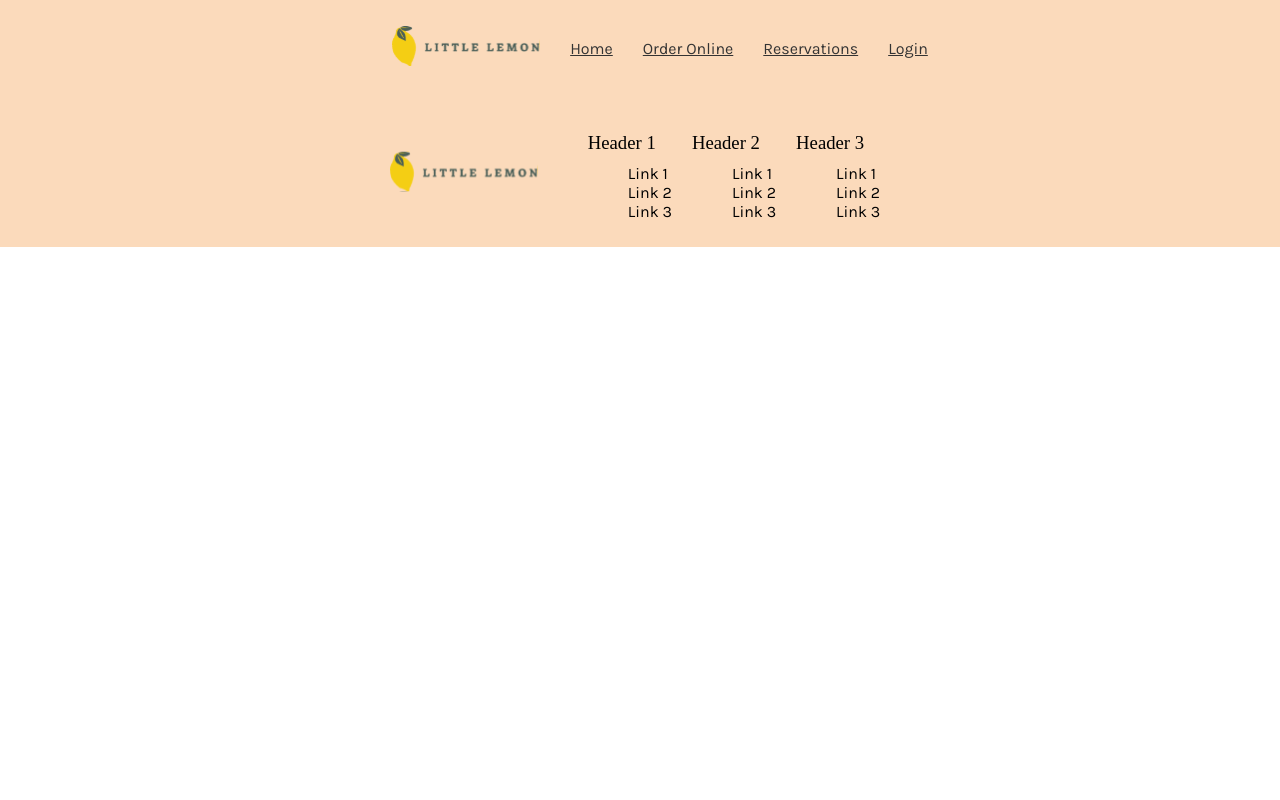
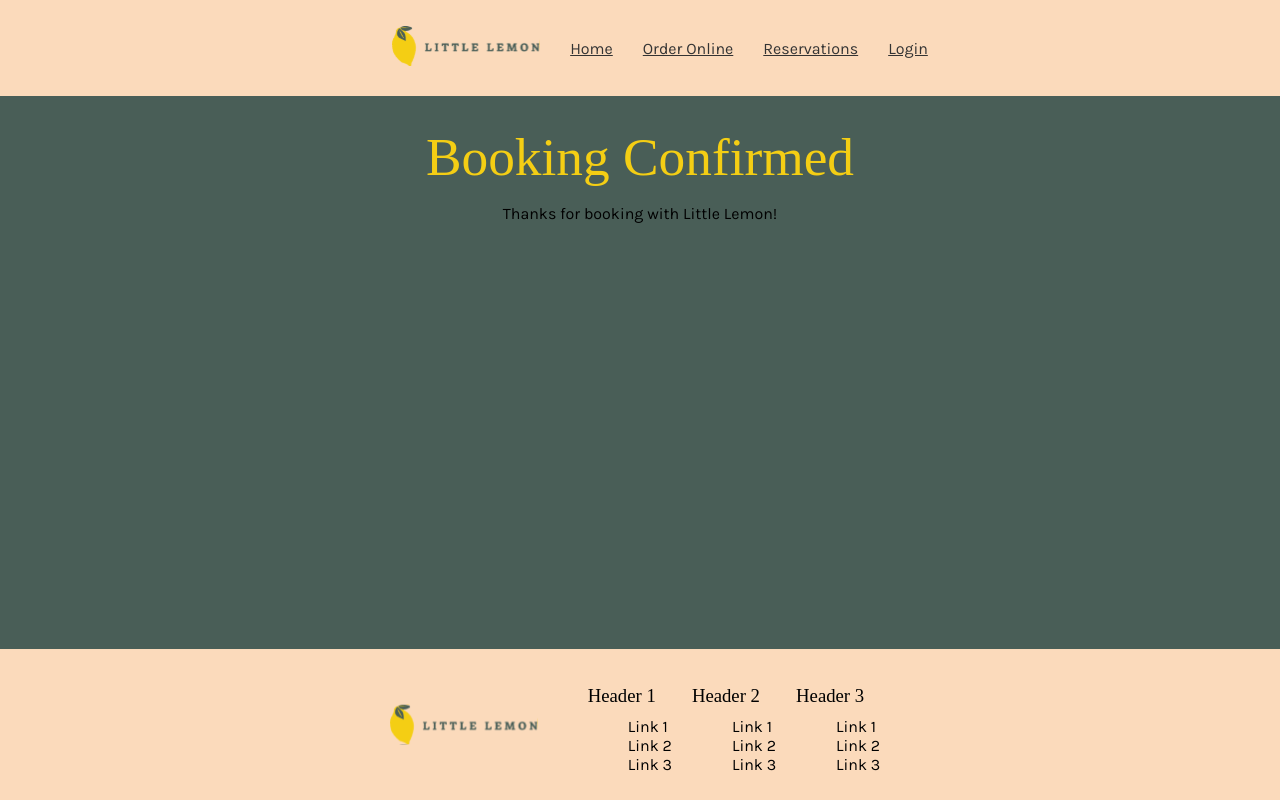
Before and after one commit to Skouriskaze/Little-Lemon, a React (Create React App) app: page /booking-confirmation in a window 1280 px wide. Built offline with nearby package versions, Linux system fonts and the light colour scheme; a web font is replaced by a local one.

Commit message:
Finish reservation submission and add tests.

```diff
--- a/src/App.css
+++ b/src/App.css
@@ -1,3 +1,9 @@
+#root {
+  display: flex;
+  flex-direction: column;
+  min-height: 100vh;
+}
+
 /* General Style */
 h1, h2, h3, h4, h5, h6 {
   font-family: 'Markazi Text';
@@ -20,9 +26,15 @@ body {
 /* span {
 
 } */
+main {
+  flex: 1;
+  display: flex;
+  flex-direction: column;
+}
 
 main > div {
   padding: 20px 10vw 20px 10vw;
+  flex: 1;
 }
 
 button {
@@ -46,6 +58,7 @@ footer {
   align-content: center;
   justify-content: center;
   flex-wrap: wrap;
+  flex: 0;
 }
 
 footer > ul {
--- /dev/null
+++ b/src/Components/BookingConfirmation.js
@@ -0,0 +1,13 @@
+import "src/styles/booking-confirmation.css"
+
+const BookingConfirmation = () => {
+    return (
+        <div className="booking-confirmation primary-section-odd">
+            <h1>Booking Confirmed</h1>
+            <p>Thanks for booking with Little Lemon!</p>
+        </div>
+
+    );
+}
+
+export default BookingConfirmation;
--- a/src/Components/Main.js
+++ b/src/Components/Main.js
@@ -1,9 +1,10 @@
-import { Route, Routes } from "react-router-dom";
+import { Route, Routes, useNavigate } from "react-router-dom";
 import TableReservations from "./TableReservations";
 import HomePage from "./HomePage";
 import OrderOnline from "./OrderOnline";
 import { useReducer } from "react";
-import {fetchAPI} from 'src/scripts/api.js'
+import {fetchAPI, submitAPI} from 'src/scripts/api.js'
+import BookingConfirmation from "./BookingConfirmation";
 
 const Main = () => {
     const reduceTimes = (state, {date}) => {
@@ -18,6 +19,13 @@ const Main = () => {
         reduceTimes,
         initializeTimes());
 
+    const navigate = useNavigate();
+    const submitForm = (formdata) => {
+        if (submitAPI(formdata)) {
+            navigate('/booking-confirmation');
+        }
+    }
+
     return (
         <main>
             <Routes>
@@ -25,9 +33,14 @@ const Main = () => {
                 <Route path="/reservations"
                     element={<TableReservations
                         availableTimes={availableTimes}
-                        updateTimes={dispatchAvailableTimes}/>}
+                        updateTimes={dispatchAvailableTimes}
+                        confirmForm={submitForm}
+                    />}
                 />
                 <Route path="/orderonline" element={<OrderOnline />} />
+                <Route path="/booking-confirmation"
+                    element={<BookingConfirmation />}
+                />
             </Routes>
         </main>
     )
--- a/src/Components/TableReservations.js
+++ b/src/Components/TableReservations.js
@@ -1,7 +1,7 @@
 import { useState } from 'react';
 import 'src/styles/reservations.css'
 
-const TableReservations = ({availableTimes, updateTimes}) => {
+const TableReservations = ({ availableTimes, updateTimes, confirmForm }) => {
     const today = new Date().toISOString().split('T')[0]
     const [date, setDate] = useState(today);
     const onDateChange = (event) => {
@@ -17,6 +17,16 @@ const TableReservations = ({availableTimes, updateTimes}) => {
 
     const [occasion, setOccasion] = useState("Birthday");
     const onOccasionChange = (event) => setOccasion(event.target.value);
+
+    const handleSubmit = (e) => {
+        e.preventDefault();
+        confirmForm({
+            date: date,
+            time: time,
+            numGuests: numGuests,
+            occasion: occasion
+        });
+    };
 
 
     return (
@@ -54,7 +64,9 @@ const TableReservations = ({availableTimes, updateTimes}) => {
                         <option>Anniversary</option>
                     </select>
                 </div>
-                <input type="submit" value="Make Your reservation" />
+                <input type="submit" value="Make Your reservation"
+                    onClick={handleSubmit}
+                />
             </form>
         </div>
     )
--- /dev/null
+++ b/src/styles/booking-confirmation.css
@@ -0,0 +1,3 @@
+.booking-confirmation {
+    text-align: center;
+}
--- a/src/styles/nav.css
+++ b/src/styles/nav.css
@@ -4,6 +4,7 @@ nav {
   justify-content: center;
   flex-wrap: wrap;
   background-color: #FBDABB;
+  flex: 0;
 }
 
 nav a {
--- a/src/styles/reservations.css
+++ b/src/styles/reservations.css
@@ -1,6 +1,6 @@
 .form-container {
-    background-color: #495E57;
-    min-height: 70vh;
+    /* background-color: #495E57; */
+    /* min-height: 70vh; */
 }
 
 .table-form {
```
Also changed, not shown: 1 other file (tests, documents, lock files or other folders).
